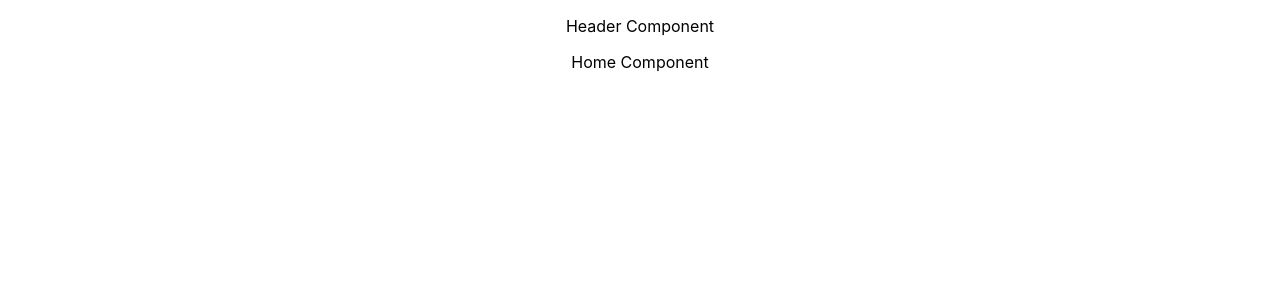
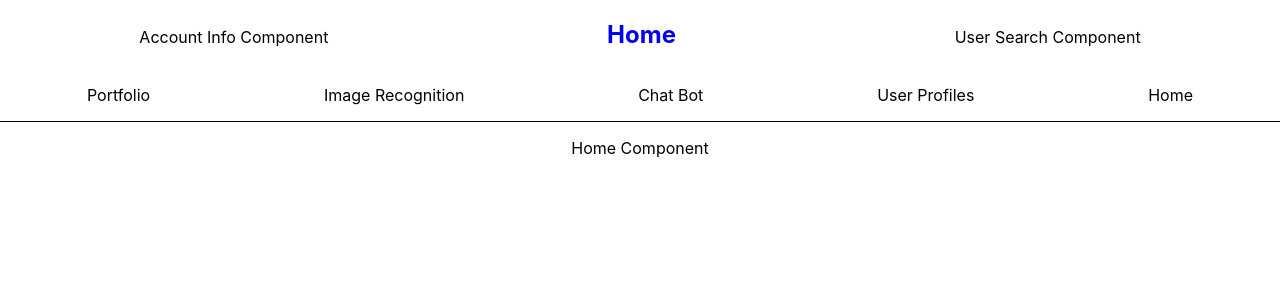
Before and after one commit to travisty12/showcase, a React (Create React App) app in the folder client/: page / in a window 1280 px wide. Shown: the top 300 px of the page. Built offline with nearby package versions, Linux system fonts and the light colour scheme.

Commit message:
fill out header with dummy components

```diff
--- /dev/null
+++ b/client/src/components/Header.css
@@ -0,0 +1,10 @@
+.Header div {
+  display: flex;
+  flex-direction: row;
+  justify-content: space-around;
+  align-items: baseline;
+}
+
+.Header {
+  border-bottom: 1px solid black
+}
--- a/client/src/components/Header.js
+++ b/client/src/components/Header.js
@@ -1,7 +1,20 @@
+import { Link } from "react-router-dom";
+import UserSearch from "./UserSearch";
+import HeaderAccountInfo from "./HeaderAccountInfo";
+import LinkList from "./LinkList";
+import "./Header.css"
+
 function Header() {
   return (
     <div className="Header">
-      <p>Header Component</p>
+      <div className = "HeaderTop">
+        <HeaderAccountInfo />
+        <h2><Link to="/">Home</Link></h2>
+        <UserSearch />
+      </div>
+      <div className = "HeaderBottom">
+        <LinkList />
+      </div>
     </div>
   );
 }
--- /dev/null
+++ b/client/src/components/HeaderAccountInfo.js
@@ -0,0 +1,7 @@
+function HeaderAccountInfo() {
+  return (
+    <p>Account Info Component</p>
+  );
+}
+
+export default HeaderAccountInfo;
--- /dev/null
+++ b/client/src/components/LinkList.js
@@ -0,0 +1,15 @@
+import React from "react"
+
+function LinkList() {
+  return (
+    <React.Fragment>
+      <p>Portfolio</p>
+      <p>Image Recognition</p>
+      <p>Chat Bot</p>
+      <p>User Profiles</p>
+      <p>Home</p>
+    </React.Fragment>
+  );
+}
+
+export default LinkList;
--- /dev/null
+++ b/client/src/components/UserSearch.js
@@ -0,0 +1,7 @@
+function UserSearch() {
+  return (
+    <p>User Search Component</p>
+  );
+}
+
+export default UserSearch;
--- a/client/src/index.css
+++ b/client/src/index.css
@@ -11,3 +11,11 @@ code {
   font-family: source-code-pro, Menlo, Monaco, Consolas, 'Courier New',
     monospace;
 }
+
+a {
+  text-decoration: none;
+}
+
+a:hover {
+  cursor: pointer;
+}
```
Also changed, not shown: client/src/components/Portfolio.js (added), 1 other file (tests, documents, lock files or other folders).
